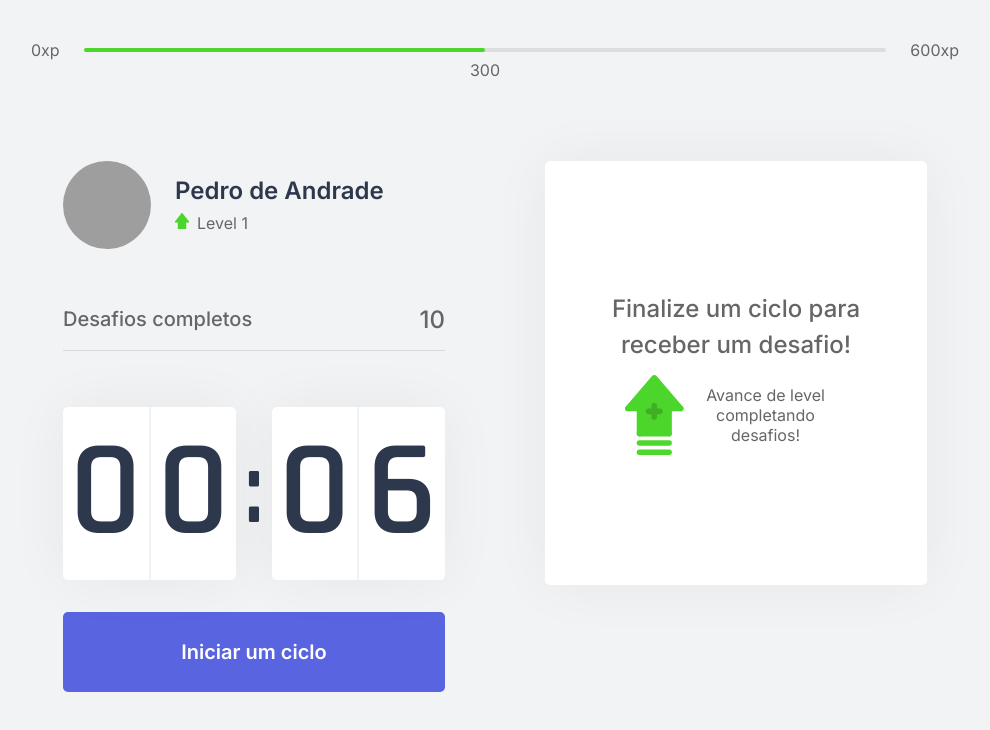
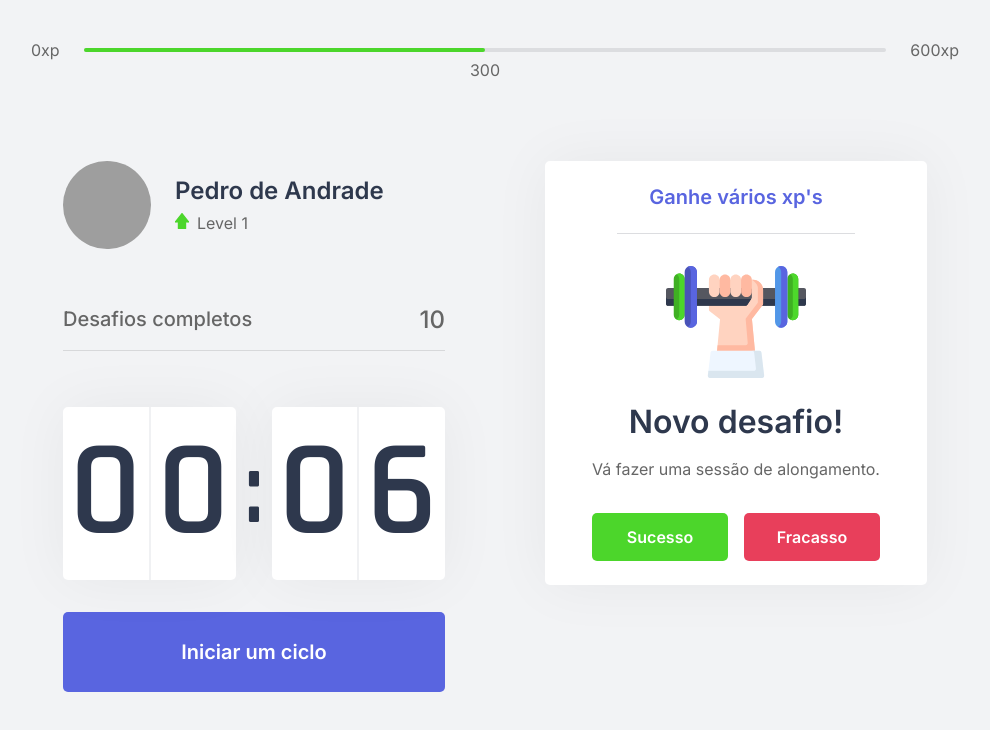
Before and after one commit to pedroAndrad1/moveit, a Next.js app: page / in a window 1280 px wide. Shown: the top 730 px of the page, without its empty margins (145-1135 px from the left). Built offline with nearby package versions, Linux system fonts and the light colour scheme; grey boxes are pictures that could not be loaded.

Commit message:
Terminada a estilização do ChallengBox

```diff
--- a/src/components/ChallengeBox/index.tsx
+++ b/src/components/ChallengeBox/index.tsx
@@ -1,17 +1,44 @@
-import { ChallengeBoxContainer, ChallengeBoxNotActive } from '../../styles/components/ChallengeBox.module';
+import {
+    ChallengeBoxActive, ChallengeBoxContainer, ChallengeBoxNotActive, FailedButton,
+    SucceedButton
+    }
+ from '../../styles/components/ChallengeBox.module';
 
-export default function ChallengeBox(){
-    return(
+export default function ChallengeBox() {
+
+    const hasChallenge = true;
+
+    return (
         <ChallengeBoxContainer>
+            {
+                hasChallenge ?
+                   <ChallengeBoxActive>
+                       <header>Ganhe vários xp's</header>
+                       <main>
+                           <img src="icons/body.svg" alt=""/>
+                           <strong>Novo desafio!</strong>
+                           <p>Vá fazer uma sessão de alongamento.</p>
+                       </main>
+                       <footer>
+                           <SucceedButton>
+                               Sucesso
+                           </SucceedButton>
+                           <FailedButton>
+                               Fracasso
+                           </FailedButton>
+                       </footer>
+                   </ChallengeBoxActive>
+                    :
                     <ChallengeBoxNotActive>
                         <strong>
                             Finalize um ciclo para receber um desafio!
                          </strong>
                         <p>
-                    <img src="icons/level-up.svg" alt="Level up"/>
+                            <img src="icons/level-up.svg" alt="Level up" />
                             Avance de level completando desafios!
                         </p>
                     </ChallengeBoxNotActive>
+            }
         </ChallengeBoxContainer>
     )
 }
--- a/src/styles/components/ChallengeBox.module.tsx
+++ b/src/styles/components/ChallengeBox.module.tsx
@@ -14,13 +14,16 @@ export const ChallengeBoxContainer = styled.div`
     justify-content: center;
 
     text-align: center;
+
+    & > div{
+        display: flex;
+        flex-direction: column;
+        align-items: center;
+        justify-content: space-around;
+        height: 100%;
+    }
 `
 export const ChallengeBoxNotActive = styled.div`
-    display: flex;
-    flex-direction: column;
-    align-items: center;
-    justify-content: space-evenly;
-    height: 50%;
 
     & strong{
         font-size: 1.5rem;
@@ -35,3 +38,71 @@ export const ChallengeBoxNotActive = styled.div`
         max-width: 70%;
     }
 `
+export const ChallengeBoxActive = styled.div`
+
+    & header{
+        color: var(--blue);
+        font-weight: 600;
+        font-size: 1.25rem;
+        padding: 0 2rem 1.5rem;
+        border-bottom: 1px solid var(--gray-line);
+    }
+
+    & main{
+        flex: 1;
+
+        display:flex;
+        flex-direction: column;
+        align-items: center;
+        justify-content: center;
+    }
+
+    & main strong{
+        font-size: 2rem;
+        font-weight: 600;
+        color: var(--title);
+        margin: 1.5rem 0 1rem;
+    }
+
+    & main p{
+        line-height: 1.5rem;
+    }
+
+    & footer{
+        display: grid;
+        grid-template-columns: repeat(2, 1fr);
+        gap: 1rem;
+
+        width: 100%;
+    }
+
+    & footer button{
+        height: 3rem;
+
+        display: flex;
+        align-items: center;
+        justify-content: center;
+
+        border: 0;
+        border-radius: 5px;
+
+        color: var(--white);
+
+        font-size: 1rem;
+        font-weight: 600;
+
+        transition: .2s;
+    }
+
+    & footer button:hover{
+        filter: brightness(0.9);
+    }
+`
+
+export const SucceedButton = styled.button`
+    background: var(--green);
+`
+
+export const FailedButton = styled.button`
+    background: var(--red);
+`
```
Lines whose indentation alone changed are shown as unchanged.
